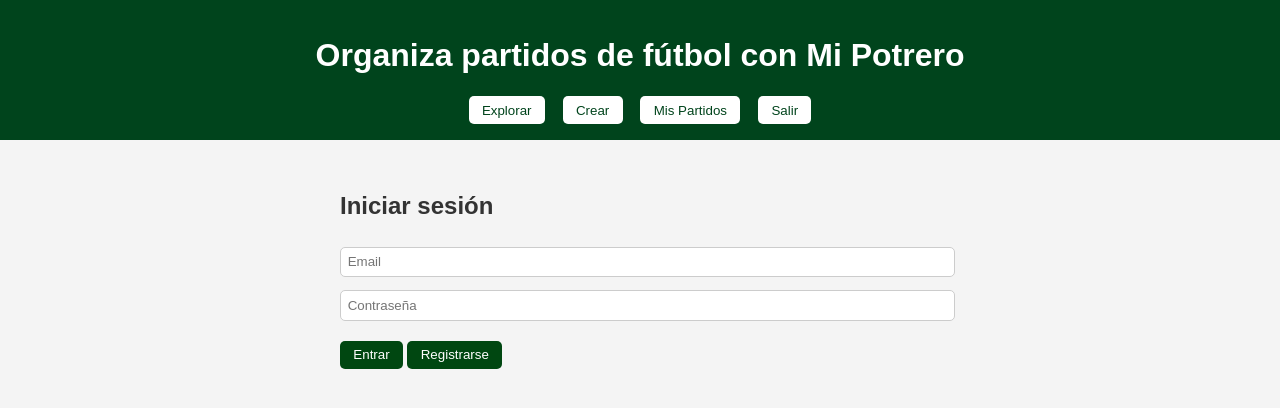
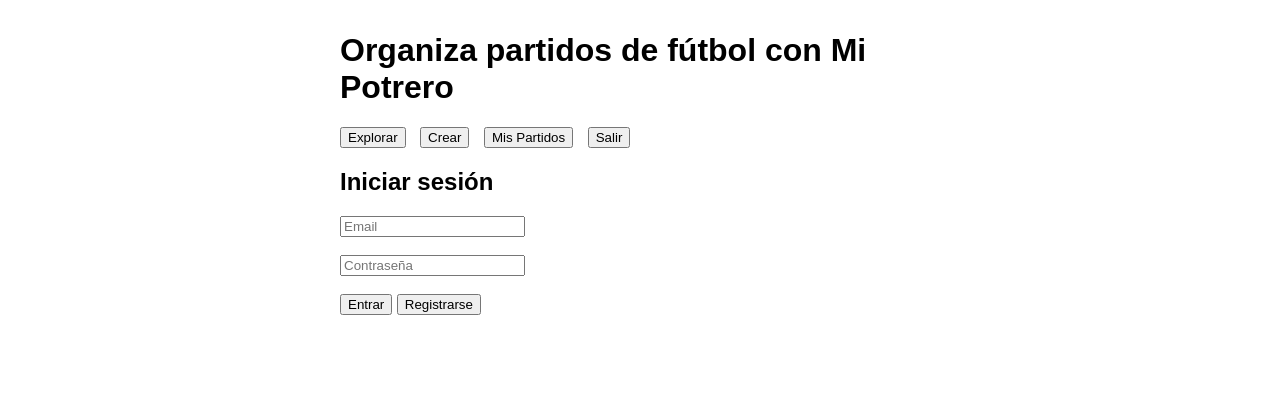
Before and after one commit to JoaquinCappa/mipotrero-partidos, a plain HTML site: page index.html in a window 1280 px wide. Drawn offline with Linux system fonts and the light colour scheme; no server answers.

Commit message:
Update index.html

```diff
--- a/index.html
+++ b/index.html
@@ -4,29 +4,32 @@
   <meta charset="UTF-8" />
   <meta name="viewport" content="width=device-width, initial-scale=1" />
   <title>Mi Potrero</title>
-  <link rel="stylesheet" href="style.css" />
-  <script src="https://www.gstatic.com/firebasejs/9.23.0/firebase-app-compat.js"></script>
-  <script src="https://www.gstatic.com/firebasejs/9.23.0/firebase-auth-compat.js"></script>
-  <script src="https://www.gstatic.com/firebasejs/9.23.0/firebase-firestore-compat.js"></script>
+  <style>
+    /* Estilos básicos */
+    body { font-family: Arial, sans-serif; max-width: 600px; margin: 2rem auto; }
+    header nav button { margin-right: 10px; }
+    section { margin-top: 20px; }
+    .partido { border: 1px solid #ccc; padding: 10px; margin-bottom: 10px; }
+  </style>
 </head>
 <body>
   <header>
     <h1>Organiza partidos de fútbol con Mi Potrero</h1>
     <nav>
-      <button id="btnExplorar">Explorar</button>
-      <button id="btnCrear">Crear</button>
-      <button id="btnMios">Mis Partidos</button>
-      <button id="btnLogout">Salir</button>
+      <button onclick="showSection('explorar')">Explorar</button>
+      <button onclick="showSection('crear')">Crear</button>
+      <button onclick="showSection('mios')">Mis Partidos</button>
+      <button onclick="logout()">Salir</button>
     </nav>
   </header>
 
   <main>
     <section id="login">
       <h2>Iniciar sesión</h2>
-      <input type="email" id="email" placeholder="Email" />
-      <input type="password" id="password" placeholder="Contraseña" />
-      <button id="btnLogin">Entrar</button>
-      <button id="btnRegister">Registrarse</button>
+      <input type="email" id="email" placeholder="Email" /><br /><br />
+      <input type="password" id="password" placeholder="Contraseña" /><br /><br />
+      <button onclick="login()">Entrar</button>
+      <button onclick="register()">Registrarse</button>
     </section>
 
     <section id="explorar" style="display:none">
@@ -36,11 +39,11 @@
 
     <section id="crear" style="display:none">
       <h2>Crear Partido</h2>
-      <input type="text" id="lugar" placeholder="Lugar" />
-      <input type="datetime-local" id="fecha" />
-      <input type="number" id="cupos" placeholder="Cantidad de jugadores" />
-      <textarea id="descripcion" placeholder="Descripción"></textarea>
-      <button id="btnCrearPartido">Crear</button>
+      <input type="text" id="lugar" placeholder="Lugar" /><br /><br />
+      <input type="datetime-local" id="fecha" /><br /><br />
+      <input type="number" id="cupos" placeholder="Cantidad de jugadores" /><br /><br />
+      <textarea id="descripcion" placeholder="Descripción"></textarea><br /><br />
+      <button onclick="crearPartido()">Crear</button>
     </section>
 
     <section id="mios" style="display:none">
@@ -49,6 +52,6 @@
     </section>
   </main>
 
-  <script src="app.js"></script>
+  <script type="module" src="app.js"></script>
 </body>
 </html>
```
